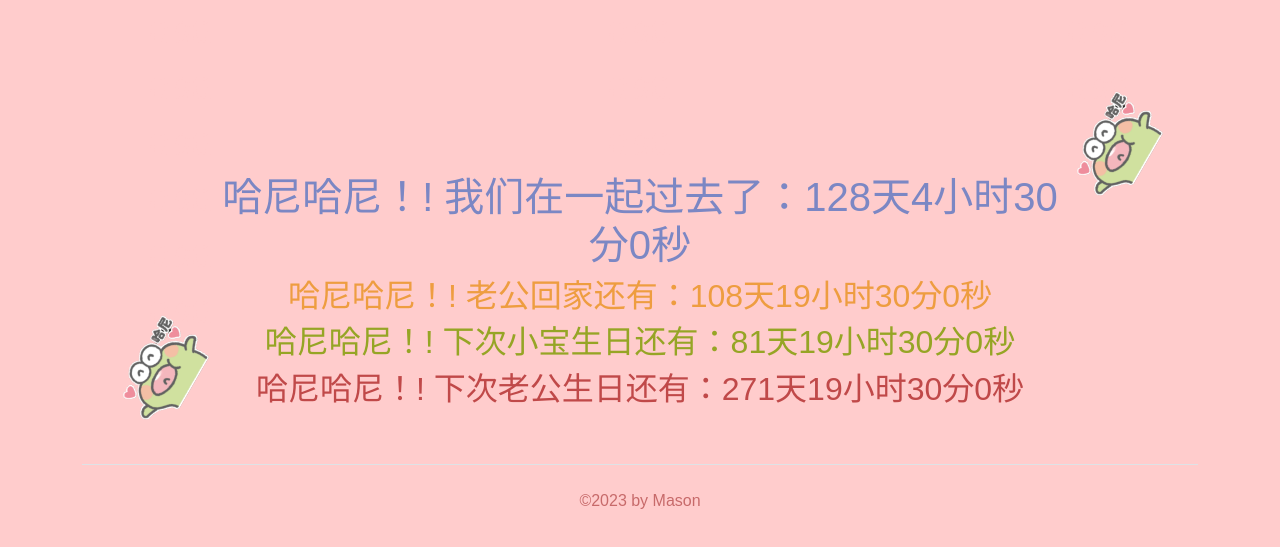
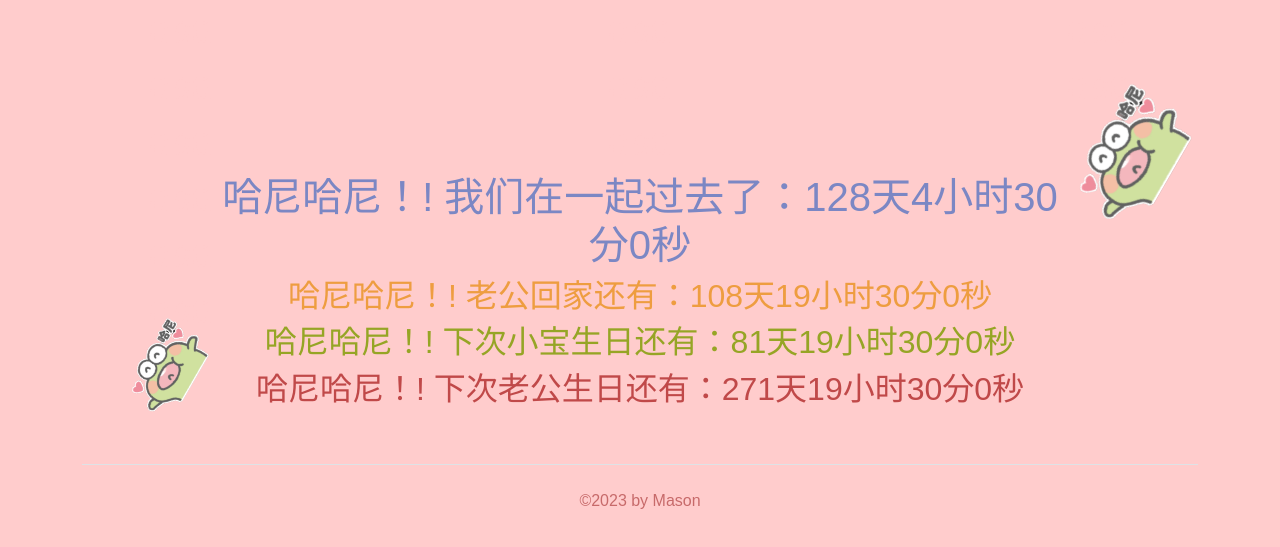
Before and after one commit to ixiexie/ixiexie.github.io, a plain HTML site: page calen.html in a window 1280 px wide. Shown: the part 107-654 px from the top of the page. Drawn offline with nearby package versions, Linux system fonts and the light colour scheme.

Commit message:
Update calen.html

```diff
--- a/calen.html
+++ b/calen.html
@@ -47,7 +47,7 @@
       </div>
     </div>
   </header>
-  <main>
+    <main>
     <div class="col-md-12" style="display: flex;">
       <div class="col-md-2"  style="text-align: right;">
         <h1 style="color: #ffcccc;">asd</h1>
@@ -58,7 +58,7 @@
         <h1 style="color: #ffcccc;">asd</h1>
         <h1 style="color: #ffcccc;">asd</h1>
         <h1 style="color: #ffcccc;">asd</h1>
-        <img src="images/hani.PNG" class="imgr" alt="" width="100px">
+        <img src="images/hani.PNG" class="imgr" alt="" width="90px">
       </div>
 
       <div class="col-md-8 text-center">
@@ -74,11 +74,12 @@
       </div>
 
       <div class="col-md-2">
+
         <h1 style="color: #ffcccc;">asd</h1>
         <h1 style="color: #ffcccc;">asd</h1>
         <h1 style="color: #ffcccc;">asd</h1>
         <h1 style="color: #ffcccc;">asd</h1>
-        <img src="images/hani.PNG" class="imgr" alt="" width="100px">
+        <img src="images/hani.PNG" class="imgr" alt="" width="130px">
       </div>
     </div>
 
```
